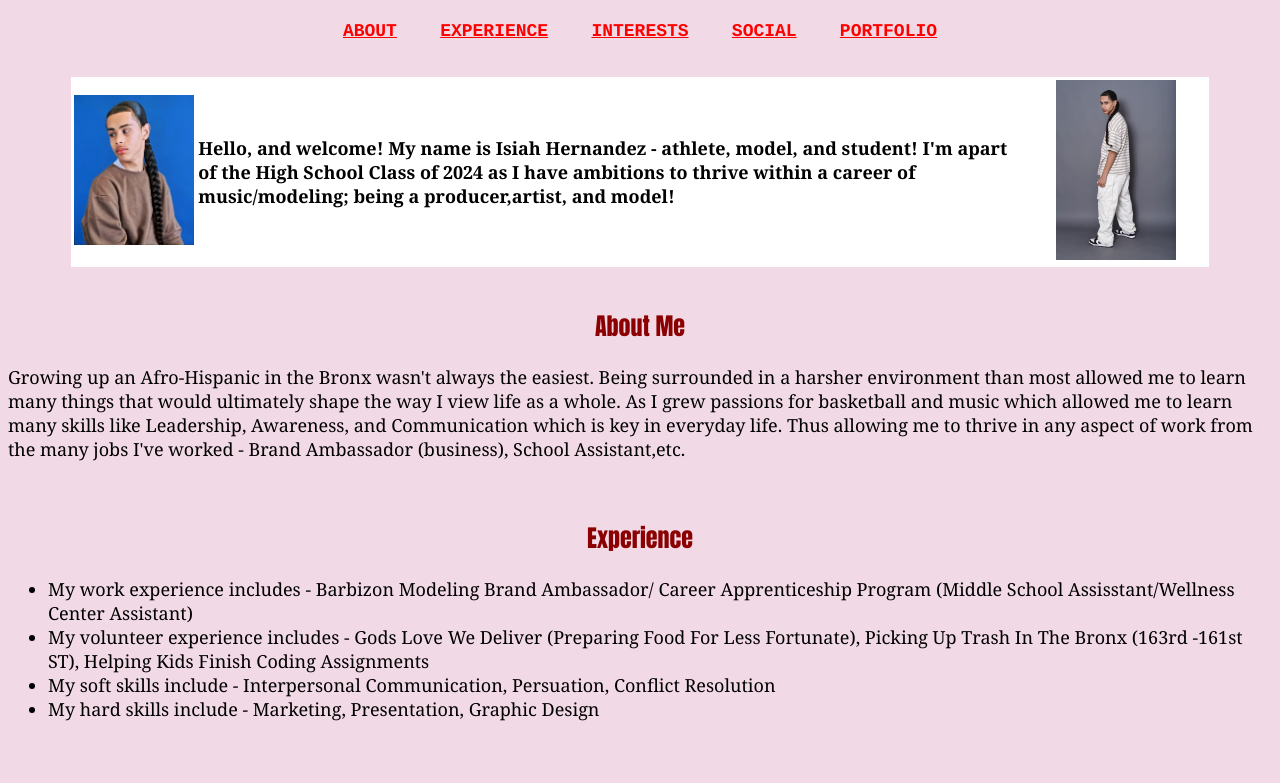
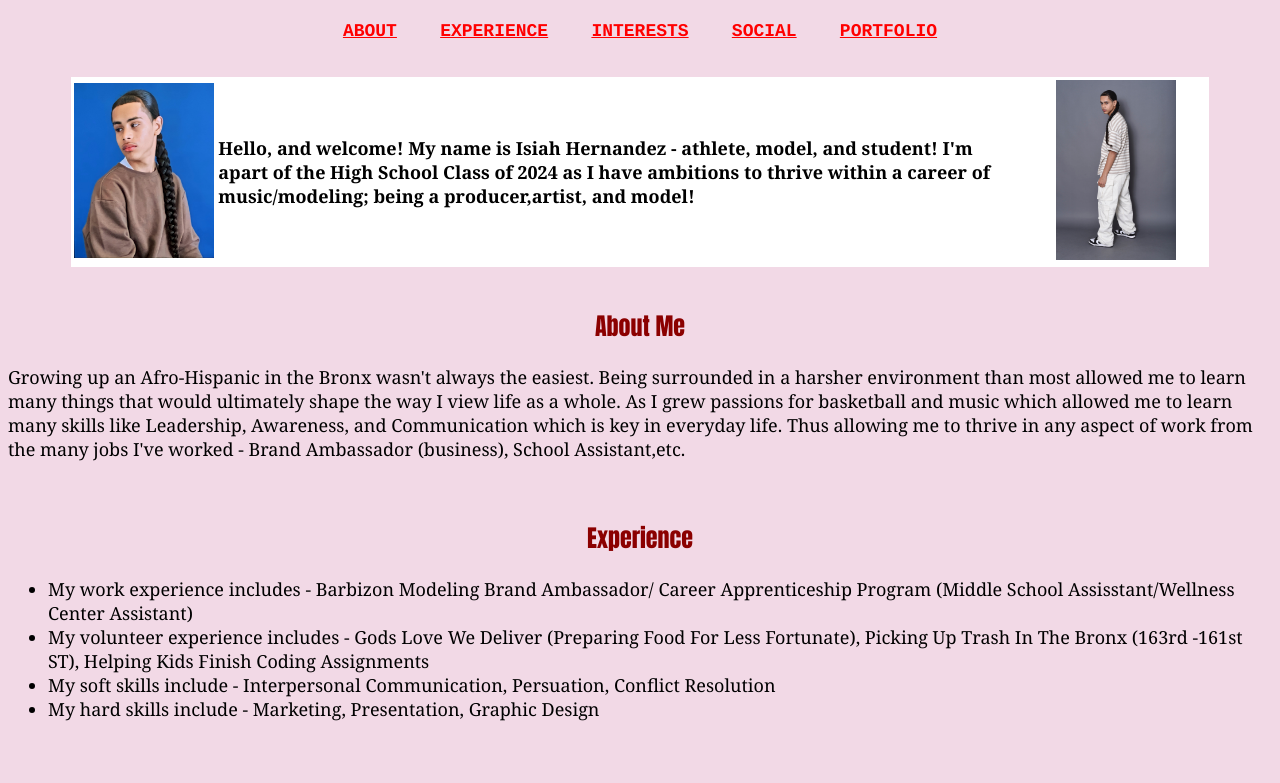
Before and after one commit to IsiahH26/IsiahH26, a plain HTML site: page index.html in a window 1280 px wide. Shown: the top 783 px of the page. Drawn offline with Linux system fonts and the light colour scheme.

Commit message:
Update index.html

```diff
--- a/index.html
+++ b/index.html
@@ -17,7 +17,7 @@
 
 <!--Introduction with picture-->
 	<table bgcolor="white" width="90%" align="center"><tr>
-	    <td><img src="0F58C2D9-A22D-4AE6-91B1-19AAE17EBC90.jpeg" height="150"></td>
+	    <td><img src="0F58C2D9-A22D-4AE6-91B1-19AAE17EBC90.jpeg" height="175"></td>
 	    <td><h4><font face="georgia" size="4">Hello, and welcome! My name is Isiah Hernandez - athlete, model, and student! I'm apart of the High School Class of 2024 as I have ambitions to thrive within a career of music/modeling; being a producer,artist, and model! </font></h4></td>
 	<td><img src="isiah12.jpeg" height="180"></td>
 	</tr></table><br>
```
